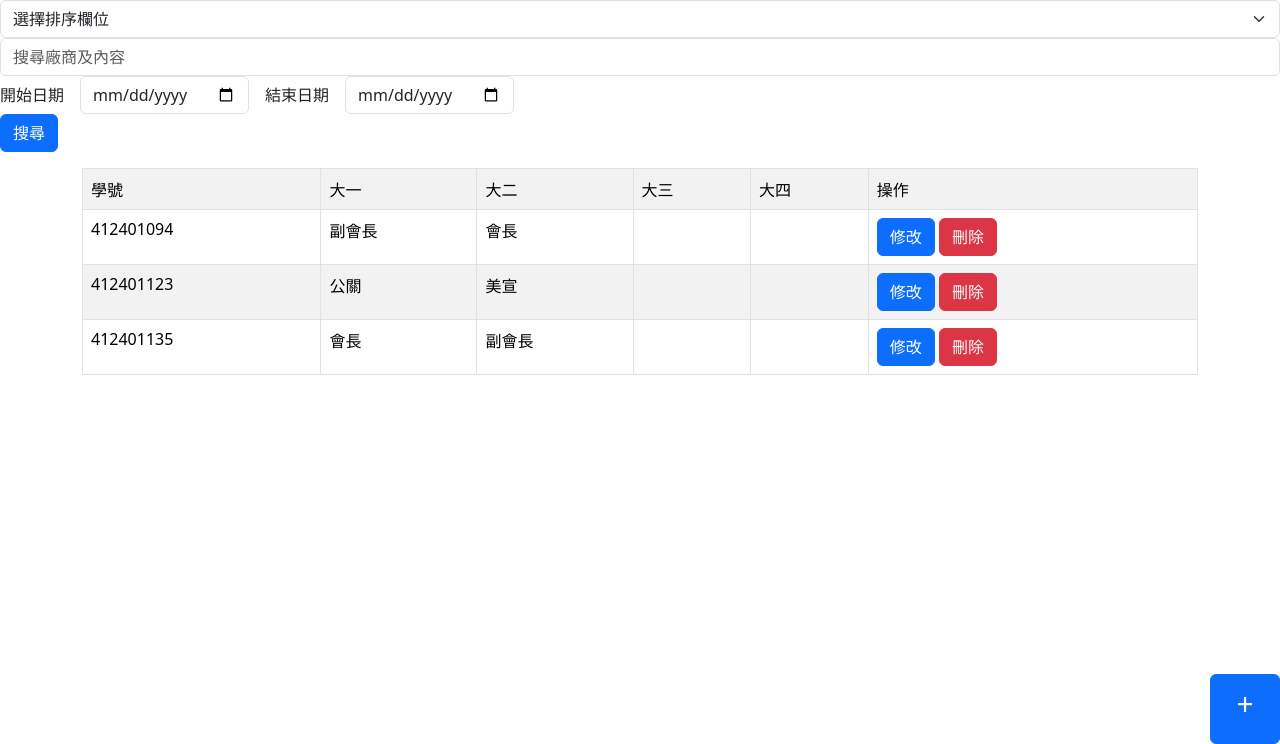
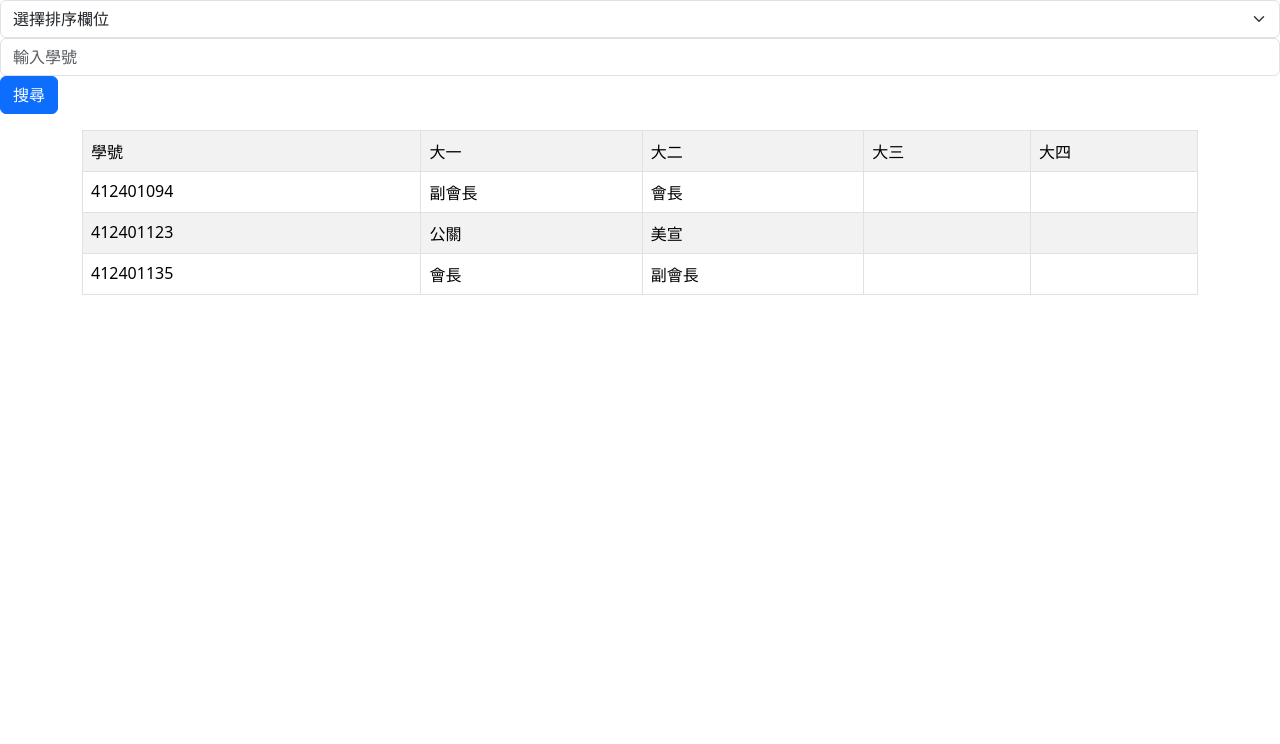
Before and after one commit to Capybara094/-, a PHP site: page /query.php in a window 1280 px wide. Shown: the part 56-800 px from the top of the page. Run offline with PHP 8.4, Linux system fonts and the light colour scheme; a user stored in the database is signed in; data comes from the database, SQL or seed files in the repository; data that the repository does not hold is empty.

Commit message:
我會怕

```diff
--- a/web/login.php
+++ b/web/login.php
@@ -22,7 +22,7 @@ if ($_POST) {
             if ($row['account'] == $account && $row['password'] == $password) {
                 echo "登入成功";
                 $_SESSION["account"] = $account;//靠這個去記住登入時的資料
-                $_SESSION["role"] = $row['role'];//記錄用戶角色（從資料庫讀取）
+                // $_SESSION["role"] = $row['role'];//記錄用戶角色（從資料庫讀取）
 
                 header("Location: query.php");
             } else {
--- a/web/query.php
+++ b/web/query.php
@@ -21,16 +21,16 @@ try {
 
   // Add search text condition
   if ($searchtxt) {
-    $conditions[] = "(company LIKE '%$searchtxt%' OR content LIKE '%$searchtxt%')";
+    $conditions[] = "(Stu_id LIKE '%$searchtxt%' OR Stu_id LIKE '%$searchtxt%')";
   }
 
-  // Add date range condition
-  if ($start_date) {
-    $conditions[] = "pdate >= '$start_date'";
-  }
-  if ($end_date) {
-    $conditions[] = "pdate <= '$end_date'";
-  }
+  // // Add date range condition
+  // if ($start_date) {
+  //   $conditions[] = "pdate >= '$start_date'";
+  // }
+  // if ($end_date) {
+  //   $conditions[] = "pdate <= '$end_date'";
+  // }
 
   // Construct the final SQL query
   $sql = "SELECT * FROM  job";
@@ -47,19 +47,20 @@ try {
   $result = mysqli_query($conn, $sql);
 
   // Check if user is logged in and is an admin (role 'M')
-  $isAdmin = isset($_SESSION['role']) && $_SESSION['role'] === 'M';
+  // $isAdmin = isset($_SESSION['role']) && $_SESSION['role'] === 'M';
 
 ?>
 
 <form action="query.php" method="post">
   <select name="order" class="form-select" aria-label="選擇排序欄位">
     <option selected value="" <?=($order == '') ? 'selected' : ''?>>選擇排序欄位</option>
-    <option value="company" <?=($order == "company") ? 'selected' : ""?>>求才廠商</option>
-    <option value="content" <?=($order == "content") ? 'selected' : ""?>>求才內容</option>
-    <option value="pdate" <?=($order == "pdate") ? 'selected' : ""?>>刊登日期</option>
+    <option value="1" <?=($order == "1") ? 'selected' : ""?>>大一</option>
+    <option value="2" <?=($order == "2") ? 'selected' : ""?>>大二</option>
+    <option value="3" <?=($order == "3") ? 'selected' : ""?>>大三</option>
+    <option value="4" <?=($order == "4") ? 'selected' : ""?>>大四</option>
   </select>
-  <input placeholder="搜尋廠商及內容" class="form-control" type="text" name="searchtxt" value="<?=$searchtxt?>">
-  <div class="row g-3 align-items-center">
+  <input placeholder="輸入學號" class="form-control" type="text" name="searchtxt" value="<?=$searchtxt?>">
+  <!-- <div class="row g-3 align-items-center">
     <div class="col-auto">
       <label for="start_date" class="col-form-label">開始日期</label>
     </div>
@@ -72,7 +73,7 @@ try {
     <div class="col-auto">
       <input id="end_date" class="form-control" type="date" name="end_date" value="<?=$end_date?>">
     </div>
-  </div>
+  </div> -->
   <input class="btn btn-primary" type="submit" value="搜尋">
   <!-- Only show the '+' button for admins -->
   <?php if ($isAdmin): ?>
@@ -101,8 +102,8 @@ try {
       <td><?=$row["4"]?></td>
       <?php if ($isAdmin): ?>
         <td>
-          <a href="update.php?postid=<?=$row["postid"]?>" class="btn btn-primary">修改</a>
-          <a href="delete.php?postid=<?=$row["postid"]?>" class="btn btn-danger">刪除</a>
+          <a href="update.php?Stu_id=<?=$row["Stu_id"]?>" class="btn btn-primary">修改</a>
+          <a href="delete.php?Stu_id=<?=$row["Stu_id"]?>" class="btn btn-danger">刪除</a>
         </td>
       <?php endif; ?>
     </tr>
```
Also changed, not shown: web/update.php (+4 -9 lines).
